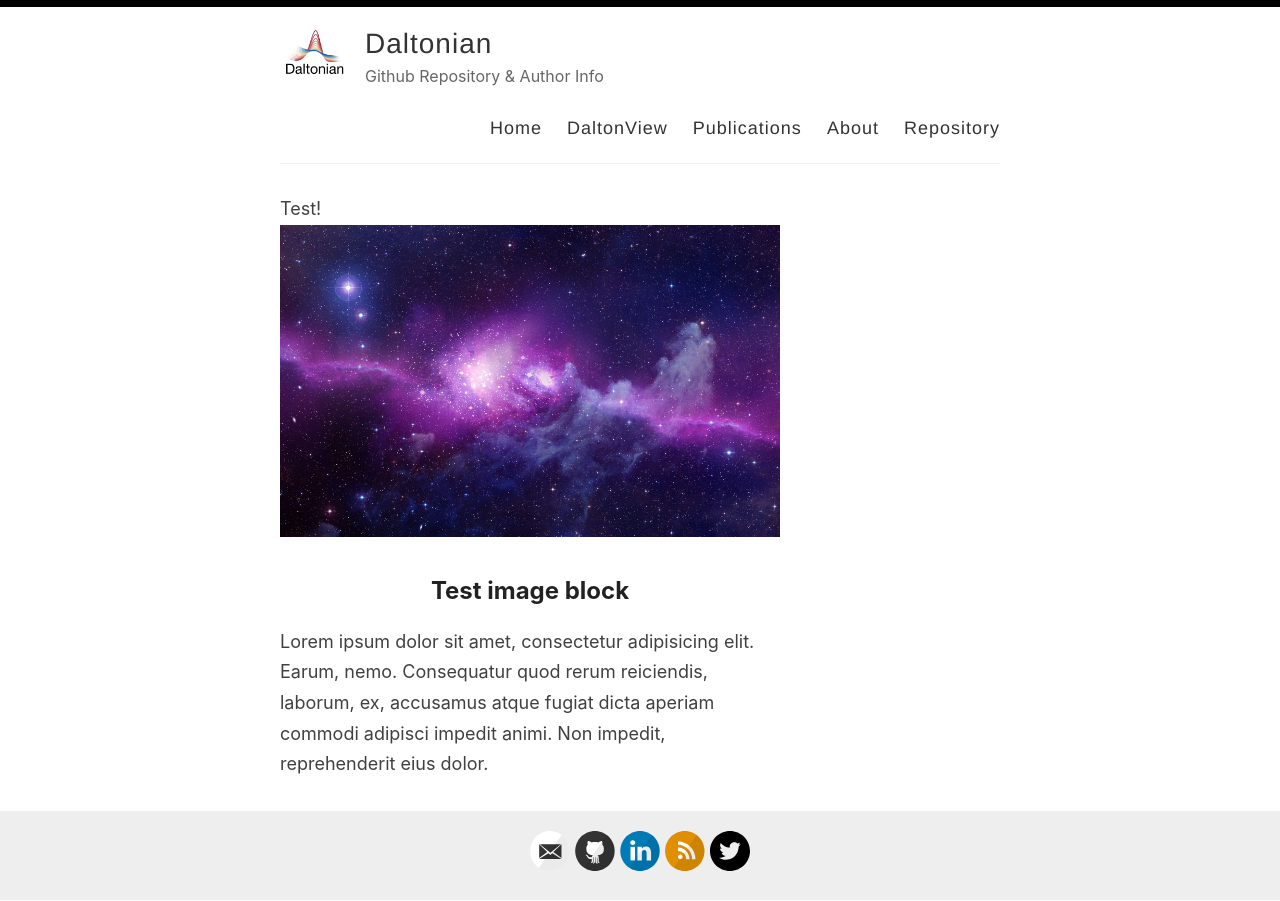
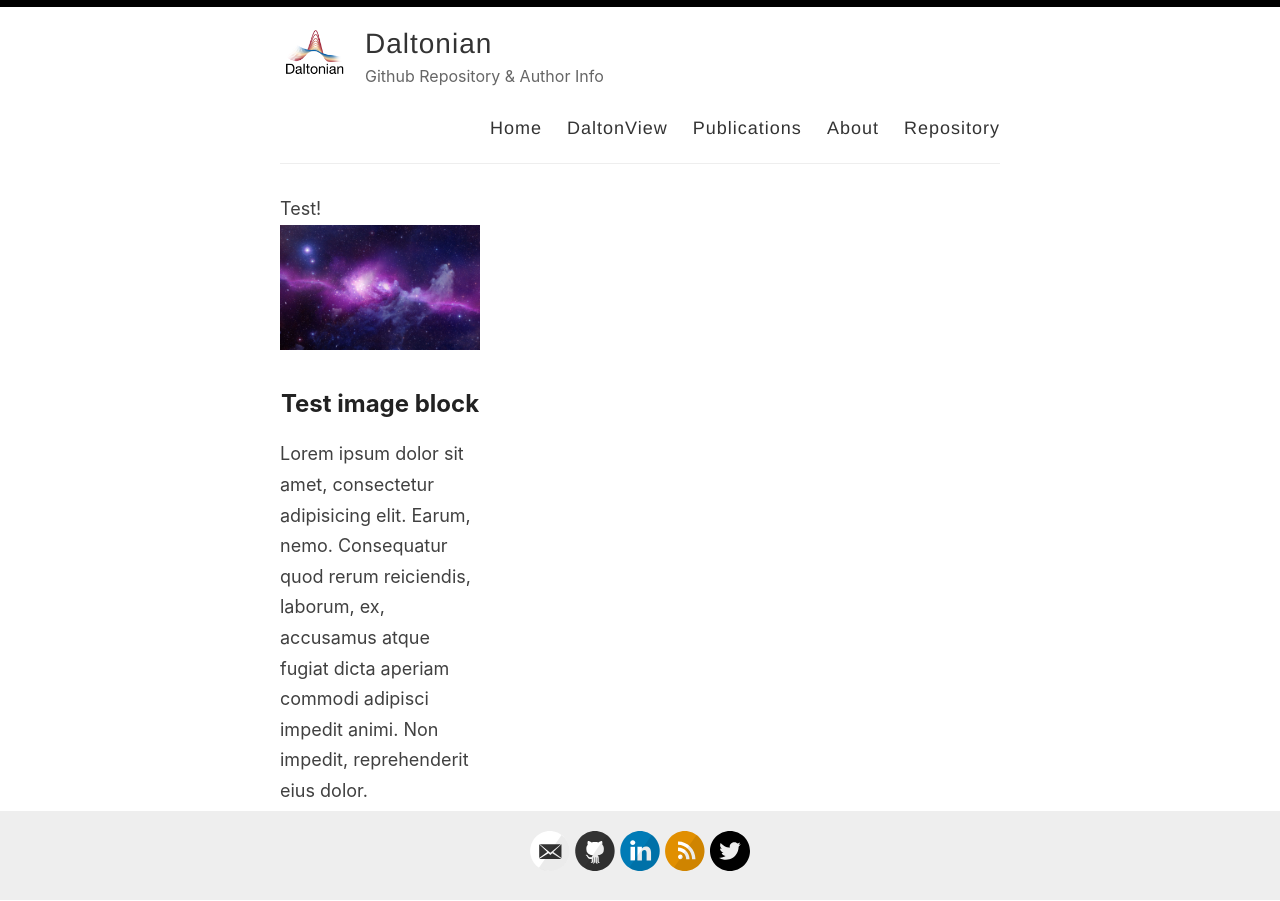
Before and after one commit to daltonian/daltonian.github.io, a Jekyll site: the page built from index.html, in a window 1280 px wide. Built offline with Jekyll 4.4.1, drawn with Linux system fonts in a browser that asks for light colours; the list of posts is cut into pages by our own code.

Commit message:
Update style.scss

```diff
--- a/assets/style.scss
+++ b/assets/style.scss
@@ -1139,13 +1139,13 @@
 // Custom functions
 
 .wrapper-image-block {
-  width: 250px;
+  width: 500px;
   margin: 0 auto;
 }
 
 .content-image-block {
-  height: 500px;
-  width: 500px;
+  height: 200px;
+  width: 200px;
 }
 
 .image-block {
```
